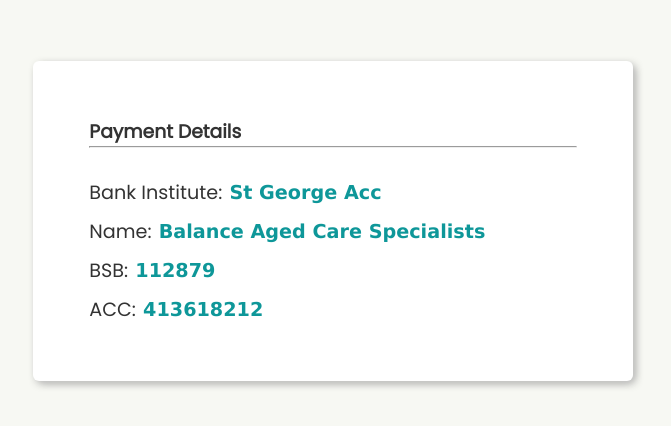
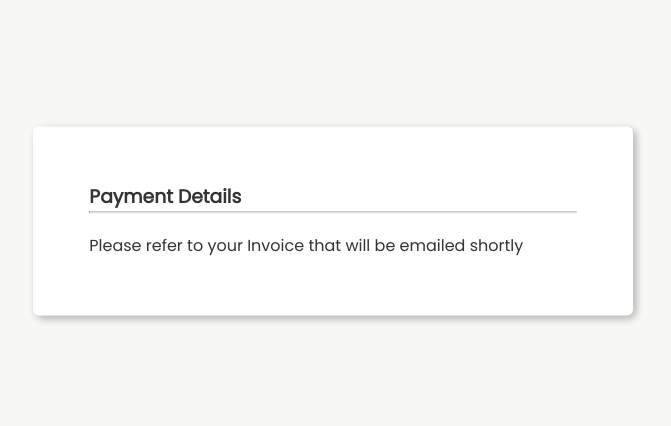
Before and after one commit to 693maroude/Balanced-Aged-Care-UI, a React (Create React App) app: page /payment-details in a window 1280 px wide. Shown: the part 128-554 px from the top of the page, without its empty margins (307-978 px from the left). Built offline with nearby package versions, Linux system fonts and the light colour scheme; a web font is replaced by a local one.

Commit message:
payment details changes

```diff
--- a/src/components/PaymentDetails.js
+++ b/src/components/PaymentDetails.js
@@ -1,6 +1,4 @@
 import React from "react";
-import { Em } from "../styles/List";
-import List from "../styles/List";
 import Container from "../styles/Container";
 
 const PaymentDetails = () => {
@@ -8,24 +6,7 @@ const PaymentDetails = () => {
     <Container>
       <h3>Payment Details</h3>
       <hr style={{ marginBottom: "20px" }} />
-      <List direction={"column"}>
-        <li style={{ fontSize: "1.2rem" }}>
-          {" "}
-          Bank Institute: <Em>St George Acc</Em>
-        </li>
-        <li style={{ fontSize: "1.2rem" }}>
-          {" "}
-          Name: <Em>Balance Aged Care Specialists</Em>
-        </li>
-        <li style={{ fontSize: "1.2rem" }}>
-          {" "}
-          BSB: <Em>112879</Em>
-        </li>
-        <li style={{ fontSize: "1.2rem" }}>
-          {" "}
-          ACC: <Em>413618212</Em>
-        </li>
-      </List>
+      Please refer to your Invoice that will be emailed shortly
     </Container>
   );
 };
--- a/src/styles/List.js
+++ b/src/styles/List.js
@@ -9,12 +9,4 @@ const List = styled.ul`
   font-size: 1rem;
 `;
 
-export const Em = styled.span`
-  color: var(--kalysys-blue);
-  font-weight: bold;
-  font-family: Verdana, Arial, Helvetica, sans-serif;
-  padding: 2px;
-  text-align: left;
-`;
-
 export default List;
```
